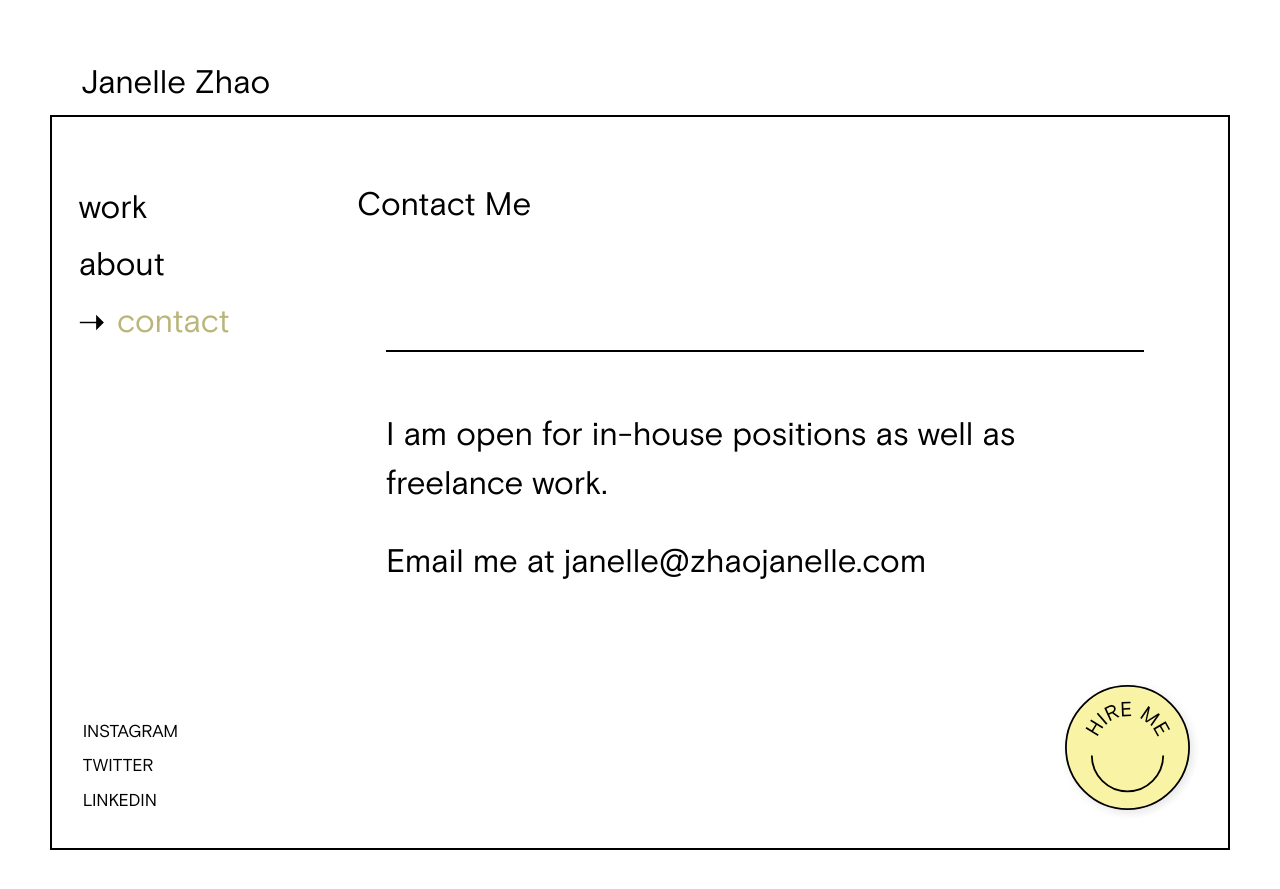
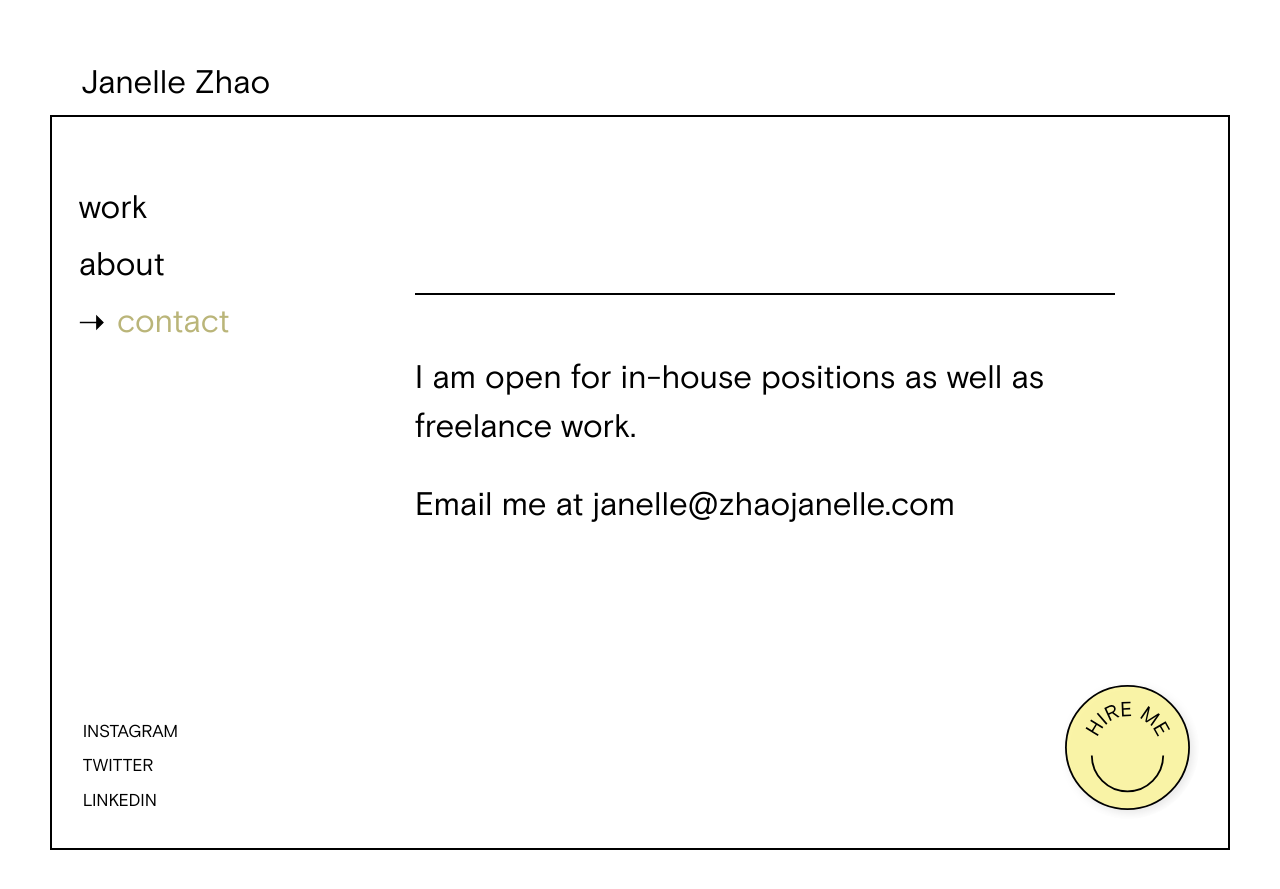
Before and after one commit to zhaojanelle/portfolio-site, a Jekyll site: the page built from contact.html, in a window 1280 px wide. Shown: the top 889 px of the page. Built offline with Jekyll 4.4.1, drawn with Linux system fonts in a browser that asks for light colours; nearby versions of some CDN libraries; a script that is not in the unit is left out.

Commit message:
Fix contact page

```diff
--- a/contact.html
+++ b/contact.html
@@ -2,4 +2,6 @@
 layout: default
 ---
 
-<h1>Contact Me</h1>
+<section class="wrapper gutter pad-t-1-2">
+
+<section>
```
